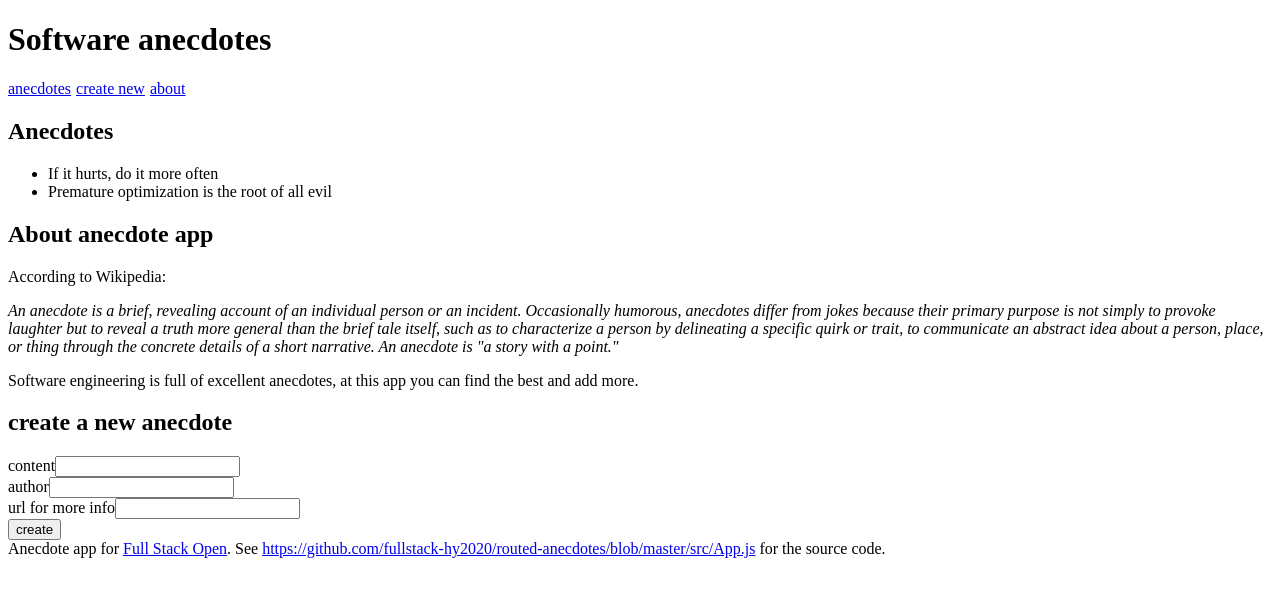
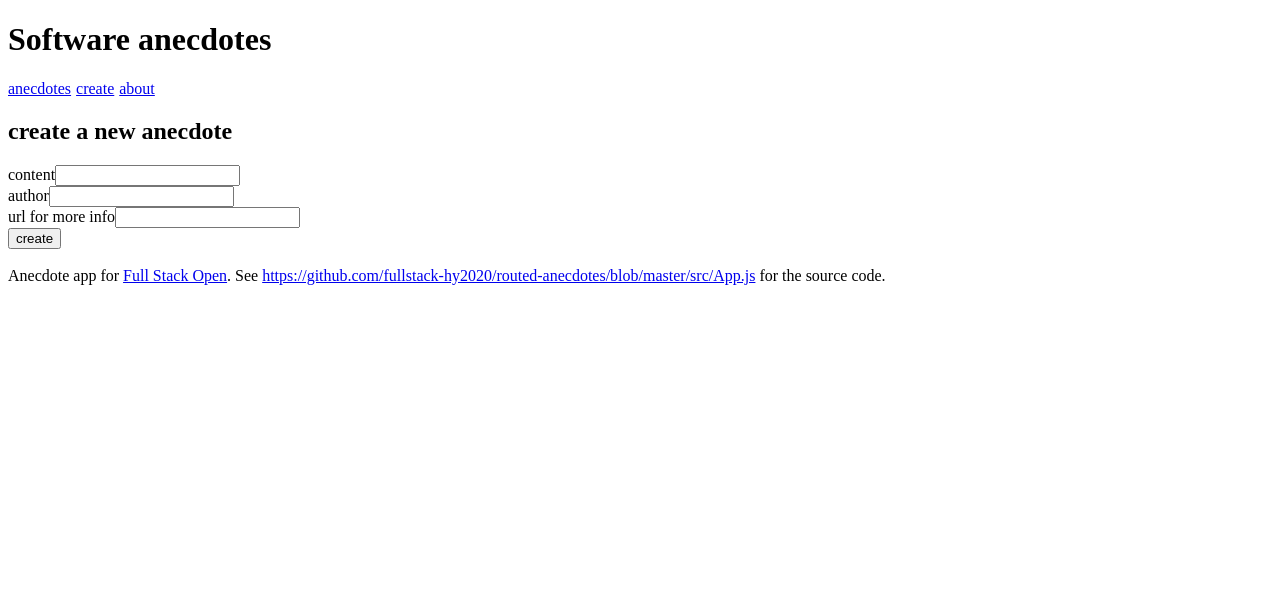
Before and after one commit to khan5ula/routed-anecdotes, a React (Create React App) app: page /create in a window 1280 px wide. Shown: the top 596 px of the page. Built offline with nearby package versions, Linux system fonts and the light colour scheme.

Commit message:
Task 7.1 done, added basic navigation

```diff
--- a/src/App.js
+++ b/src/App.js
@@ -1,88 +1,19 @@
-/* eslint-disable jsx-a11y/anchor-is-valid */
 import { useState } from 'react'
+import Menu from './components/Menu'
+import AnecdoteList from './components/AnecdoteList'
+import About from './components/About'
+import Footer from './components/Footer'
+import CreateNew from './components/CreateNew'
 
-const Menu = () => {
-  const padding = {
-    paddingRight: 5
-  }
-  return (
-    <div>
-      <a href='#' style={padding}>anecdotes</a>
-      <a href='#' style={padding}>create new</a>
-      <a href='#' style={padding}>about</a>
-    </div>
-  )
-}
-
-const AnecdoteList = ({ anecdotes }) => (
-  <div>
-    <h2>Anecdotes</h2>
-    <ul>
-      {anecdotes.map(anecdote => <li key={anecdote.id} >{anecdote.content}</li>)}
-    </ul>
-  </div>
-)
-
-const About = () => (
-  <div>
-    <h2>About anecdote app</h2>
-    <p>According to Wikipedia:</p>
-
-    <em>An anecdote is a brief, revealing account of an individual person or an incident.
-      Occasionally humorous, anecdotes differ from jokes because their primary purpose is not simply to provoke laughter but to reveal a truth more general than the brief tale itself,
-      such as to characterize a person by delineating a specific quirk or trait, to communicate an abstract idea about a person, place, or thing through the concrete details of a short narrative.
-      An anecdote is "a story with a point."</em>
-
-    <p>Software engineering is full of excellent anecdotes, at this app you can find the best and add more.</p>
-  </div>
-)
-
-const Footer = () => (
-  <div>
-    Anecdote app for <a href='https://fullstackopen.com/'>Full Stack Open</a>.
-
-    See <a href='https://github.com/fullstack-hy2020/routed-anecdotes/blob/master/src/App.js'>https://github.com/fullstack-hy2020/routed-anecdotes/blob/master/src/App.js</a> for the source code.
-  </div>
-)
-
-const CreateNew = (props) => {
-  const [content, setContent] = useState('')
-  const [author, setAuthor] = useState('')
-  const [info, setInfo] = useState('')
-
-
-  const handleSubmit = (e) => {
-    e.preventDefault()
-    props.addNew({
-      content,
-      author,
-      info,
-      votes: 0
-    })
-  }
-
-  return (
-    <div>
-      <h2>create a new anecdote</h2>
-      <form onSubmit={handleSubmit}>
-        <div>
-          content
-          <input name='content' value={content} onChange={(e) => setContent(e.target.value)} />
-        </div>
-        <div>
-          author
-          <input name='author' value={author} onChange={(e) => setAuthor(e.target.value)} />
-        </div>
-        <div>
-          url for more info
-          <input name='info' value={info} onChange={(e)=> setInfo(e.target.value)} />
-        </div>
-        <button>create</button>
-      </form>
-    </div>
-  )
-
-}
+import {
+  BrowserRouter as Router,
+  Routes,
+  Route,
+  Link,
+  Navigate,
+  useNavigate,
+  useMatch
+} from "react-router-dom"
 
 const App = () => {
   const [anecdotes, setAnecdotes] = useState([
@@ -127,9 +58,12 @@
     <div>
       <h1>Software anecdotes</h1>
       <Menu />
-      <AnecdoteList anecdotes={anecdotes} />
-      <About />
-      <CreateNew addNew={addNew} />
+      <Routes>
+        <Route path="/anecdotes" element={<AnecdoteList anecdotes={anecdotes} />} />
+        <Route path="/" element={<AnecdoteList anecdotes={anecdotes} />} />
+        <Route path="/create" element={<CreateNew addNew={addNew} />} />
+        <Route path="/about" element={<About />} />
+      </Routes>
       <Footer />
     </div>
   )
--- /dev/null
+++ b/src/components/About.js
@@ -0,0 +1,15 @@
+const About = () => (
+  <div>
+    <h2>About anecdote app</h2>
+    <p>According to Wikipedia:</p>
+
+    <em>An anecdote is a brief, revealing account of an individual person or an incident.
+      Occasionally humorous, anecdotes differ from jokes because their primary purpose is not simply to provoke laughter but to reveal a truth more general than the brief tale itself,
+      such as to characterize a person by delineating a specific quirk or trait, to communicate an abstract idea about a person, place, or thing through the concrete details of a short narrative.
+      An anecdote is "a story with a point."</em>
+
+    <p>Software engineering is full of excellent anecdotes, at this app you can find the best and add more.</p>
+  </div>
+)
+
+export default About
--- /dev/null
+++ b/src/components/AnecdoteList.js
@@ -0,0 +1,10 @@
+const AnecdoteList = ({ anecdotes }) => (
+  <div>
+    <h2>Anecdotes</h2>
+    <ul>
+      {anecdotes.map(anecdote => <li key={anecdote.id} >{anecdote.content}</li>)}
+    </ul>
+  </div>
+)
+
+export default AnecdoteList
--- /dev/null
+++ b/src/components/CreateNew.js
@@ -0,0 +1,41 @@
+import { useState } from 'react'
+
+const CreateNew = (props) => {
+  const [content, setContent] = useState('')
+  const [author, setAuthor] = useState('')
+  const [info, setInfo] = useState('')
+
+  const handleSubmit = (e) => {
+    e.preventDefault()
+    props.addNew({
+      content,
+      author,
+      info,
+      votes: 0
+    })
+  }
+
+  return (
+    <div>
+      <h2>create a new anecdote</h2>
+      <form onSubmit={handleSubmit}>
+        <div>
+          content
+          <input name='content' value={content} onChange={(e) => setContent(e.target.value)} />
+        </div>
+        <div>
+          author
+          <input name='author' value={author} onChange={(e) => setAuthor(e.target.value)} />
+        </div>
+        <div>
+          url for more info
+          <input name='info' value={info} onChange={(e)=> setInfo(e.target.value)} />
+        </div>
+        <button>create</button>
+      </form>
+      <br />
+    </div>
+  )
+}
+
+export default CreateNew
--- /dev/null
+++ b/src/components/Footer.js
@@ -0,0 +1,9 @@
+const Footer = () => (
+  <div>
+    Anecdote app for <a href='https://fullstackopen.com/'>Full Stack Open</a>.
+
+    See <a href='https://github.com/fullstack-hy2020/routed-anecdotes/blob/master/src/App.js'>https://github.com/fullstack-hy2020/routed-anecdotes/blob/master/src/App.js</a> for the source code.
+  </div>
+)
+
+export default Footer
--- /dev/null
+++ b/src/components/Menu.js
@@ -0,0 +1,26 @@
+/* eslint-disable jsx-a11y/anchor-is-valid */
+
+import {
+  BrowserRouter as Router,
+  Routes,
+  Route,
+  Link,
+  Navigate,
+  useNavigate,
+  useMatch
+} from "react-router-dom"
+
+const Menu = () => {
+  const padding = {
+    paddingRight: 5
+  }
+  return (
+    <div>
+      <Link style={padding} to="/anecdotes">anecdotes</Link>
+      <Link style={padding} to="/create">create</Link>
+      <Link style={padding} to="/about">about</Link>
+    </div>
+  )
+}
+
+export default Menu
--- a/src/index.js
+++ b/src/index.js
@@ -1,5 +1,10 @@
 import React from 'react'
 import ReactDOM from 'react-dom/client'
 import App from './App'
+import {BrowserRouter as Router } from "react-router-dom"
 
-ReactDOM.createRoot(document.getElementById('root')).render(<App />)
+ReactDOM.createRoot(document.getElementById('root')).render(
+  <Router>
+    <App />
+  </Router>
+)
```
